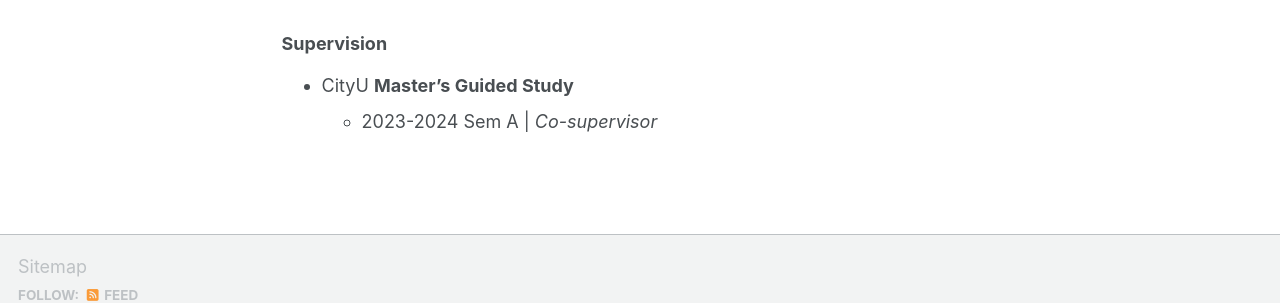
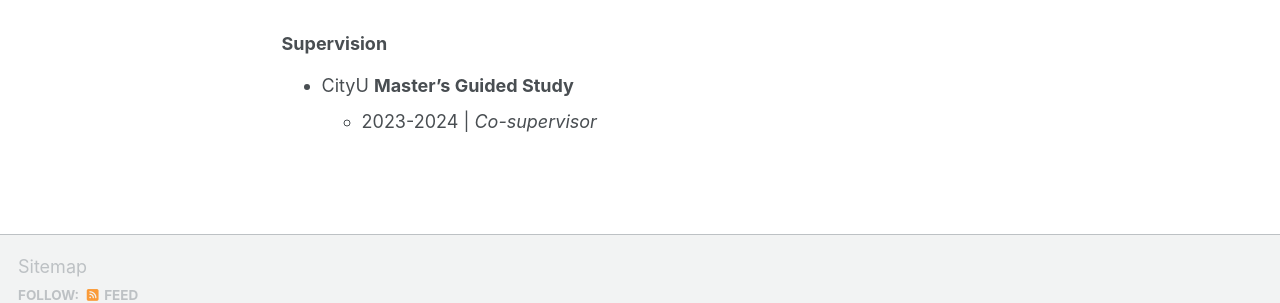
Before and after one commit to qilin-zhou/qilin-zhou.github.io, a Jekyll site: the page built from _pages/about.md, in a window 1280 px wide and 900 px high, scrolled down 2240 px. Shown: the part 528-831 px from the top of the window. Built offline with Jekyll 4.4.1, drawn with Linux system fonts in a browser that asks for light colours; some web fonts are replaced; a script bundle is joined from its source files by our own code; library files that are not in the unit come from our copies.

Commit message:
Update about.md

```diff
--- a/_pages/about.md
+++ b/_pages/about.md
@@ -89,4 +89,4 @@ Teaching
 
 ### Supervision
 - CityU **Master's Guided Study**
-    * 2023-2024 Sem A \| <i>Co-supervisor</i>
+    * 2023-2024 \| <i>Co-supervisor</i>
```
